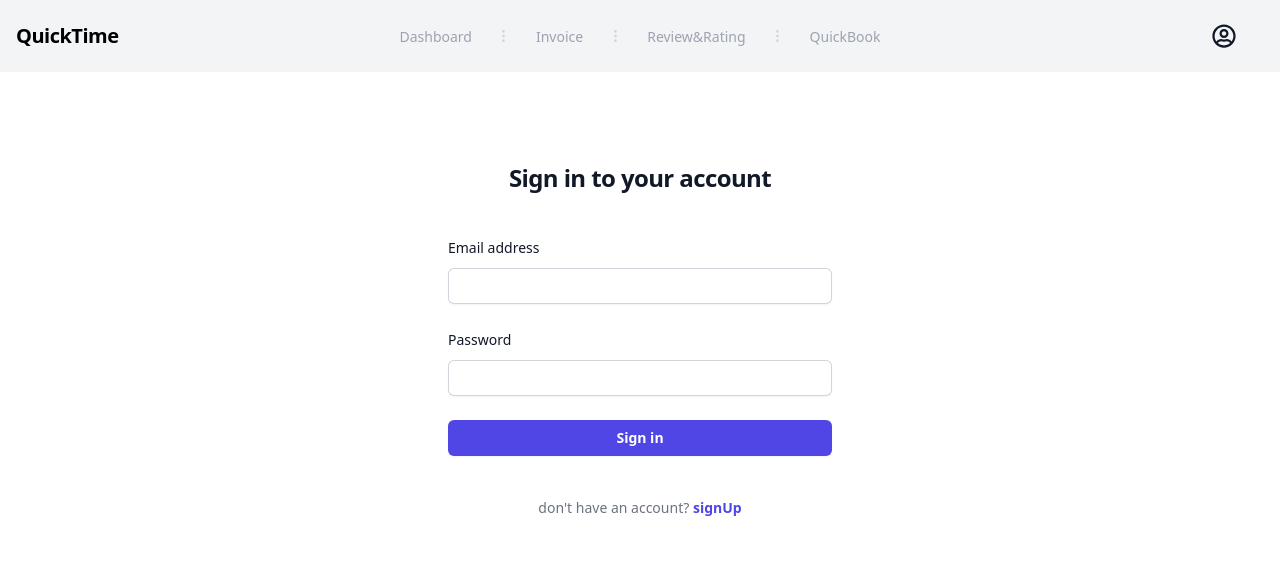
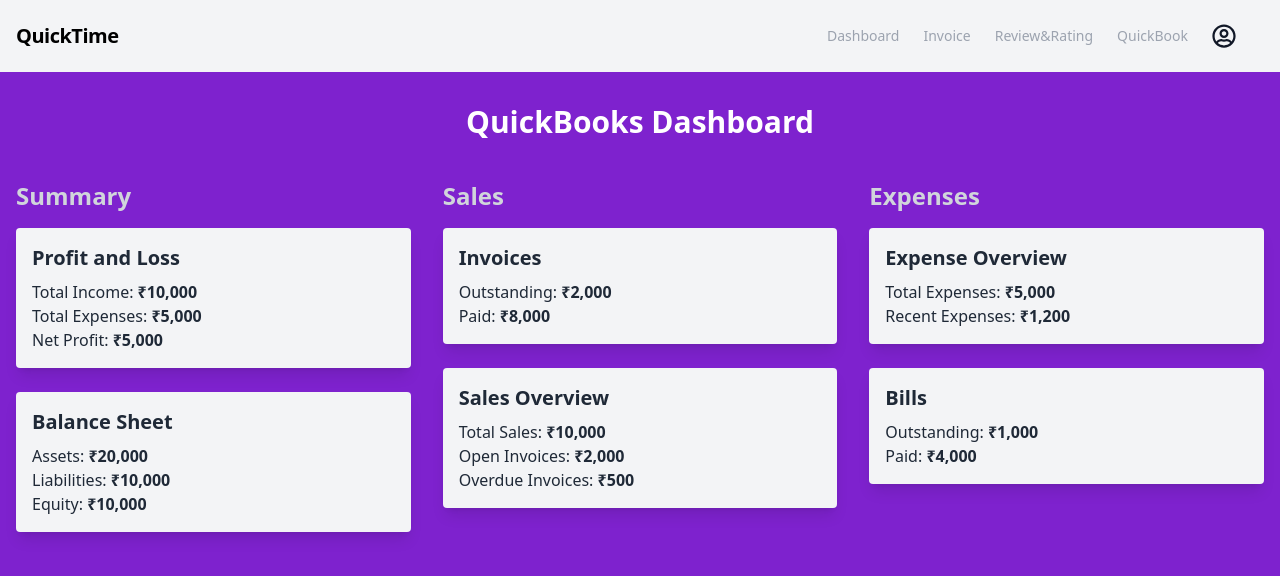
Before and after one commit to Satyajit-Sahoo45/GSI-NEXT, a React (Create React App) app: page / in a window 1280 px wide. Shown: the top 576 px of the page. Built offline with nearby package versions, Linux system fonts and the light colour scheme; no server answers; sample sign-in values are in the browser's storage; the HTML template or start-up script is replaced by a standard one.

Commit message:
fix allignment

```diff
--- a/src/App.jsx
+++ b/src/App.jsx
@@ -16,7 +16,7 @@
       <Router>
         <Navbar />
         <Routes>
-          <Route path="/" element={<Login />} />
+          <Route path="/" element={<AuthProvider><Dashboard /> </AuthProvider>} />
           <Route path="/login" element={<Login />} />
           <Route path="/signup" element={<Signup />} />
           <Route path="/admin/dashboard" element={<AuthProvider><Dashboard /> </AuthProvider>} />
--- a/src/Components/Navbar/Navbar.jsx
+++ b/src/Components/Navbar/Navbar.jsx
@@ -1,64 +1,57 @@
-import React from 'react'
-import SessionProvider from '../../Provider/SessionProvider';
+import React, { useState } from 'react';
 import { Link } from 'react-router-dom';
 import { FaRegUserCircle } from "react-icons/fa";
-
+import SessionProvider from '../../Provider/SessionProvider';
 
 const Navbar = () => {
     const { currentUser, loading } = SessionProvider();
+    const [isOpen, setIsOpen] = useState(false);
 
+    const toggleMenu = () => {
+        setIsOpen(!isOpen);
+    };
 
     return (
         <nav className="relative px-4 py-4 flex justify-between items-center bg-gray-100">
+            <div className='sm:w-full sm:flex sm:justify-between'>
                 <div className="flex items-center flex-shrink-0 text-black mr-6">
                     <span className="font-semibold text-xl tracking-tight">QuickTime</span>
                 </div>
                 <div className="lg:hidden">
-                <button className="navbar-burger flex items-center text-blue-600 p-3">
+                    <button onClick={toggleMenu} className="flex items-center text-blue-600 p-3">
                         <svg className="block h-4 w-4 fill-current" viewBox="0 0 20 20" xmlns="http://www.w3.org/2000/svg">
-                        <title>Mobile menu</title>
                             <path d="M0 3h20v2H0V3zm0 6h20v2H0V9zm0 6h20v2H0v-2z"></path>
                         </svg>
                     </button>
                 </div>
-            <ul className="hidden absolute top-1/2 left-1/2 transform -translate-y-1/2 -translate-x-1/2 lg:mx-auto lg:flex lg:items-center lg:w-auto lg:space-x-6">
-                <li><a className="text-sm text-gray-400 hover:text-gray-500" href="/admin/dashboard">Dashboard</a></li>
-                <li className="text-gray-300">
-                    <svg xmlns="http://www.w3.org/2000/svg" fill="none" stroke="currentColor" className="w-4 h-4 current-fill" viewBox="0 0 24 24">
-                        <path stroke-linecap="round" stroke-linejoin="round" stroke-width="2" d="M12 5v0m0 7v0m0 7v0m0-13a1 1 0 110-2 1 1 0 010 2zm0 7a1 1 0 110-2 1 1 0 010 2zm0 7a1 1 0 110-2 1 1 0 010 2z" />
-                    </svg>
-                </li>
-                <li><a className="text-sm text-gray-400 hover:text-gray-500" href="/invoice">Invoice</a></li>
-                <li className="text-gray-300">
-                    <svg xmlns="http://www.w3.org/2000/svg" fill="none" stroke="currentColor" className="w-4 h-4 current-fill" viewBox="0 0 24 24">
-                        <path stroke-linecap="round" stroke-linejoin="round" stroke-width="2" d="M12 5v0m0 7v0m0 7v0m0-13a1 1 0 110-2 1 1 0 010 2zm0 7a1 1 0 110-2 1 1 0 010 2zm0 7a1 1 0 110-2 1 1 0 010 2z" />
-                    </svg>
-                </li>
-                <li><a className="text-sm text-gray-400 hover:text-gray-500" href="/ReviewandRating">Review&Rating</a></li>
-                <li className="text-gray-300">
-                    <svg xmlns="http://www.w3.org/2000/svg" fill="none" stroke="currentColor" className="w-4 h-4 current-fill" viewBox="0 0 24 24">
-                        <path stroke-linecap="round" stroke-linejoin="round" stroke-width="2" d="M12 5v0m0 7v0m0 7v0m0-13a1 1 0 110-2 1 1 0 010 2zm0 7a1 1 0 110-2 1 1 0 010 2zm0 7a1 1 0 110-2 1 1 0 010 2z" />
-                    </svg>
-                </li>
-                <li><a className="text-sm text-gray-400 hover:text-gray-500" href="/quickbook">QuickBook</a></li>
+            </div>
+            <ul className={`lg:flex lg:items-center lg:w-auto lg:space-x-6 ${isOpen ? 'block' : 'hidden'} absolute lg:relative top-full left-0 w-full lg:w-auto bg-gray-100 lg:bg-transparent`}>
+                <li><Link className="block lg:inline-block text-sm text-gray-400 hover:text-gray-500 px-4 py-2 lg:px-0" to="/admin/dashboard">Dashboard</Link></li>
+                <li><Link className="block lg:inline-block text-sm text-gray-400 hover:text-gray-500 px-4 py-2 lg:px-0" to="/invoice">Invoice</Link></li>
+                <li><Link className="block lg:inline-block text-sm text-gray-400 hover:text-gray-500 px-4 py-2 lg:px-0" to="/ReviewandRating">Review&Rating</Link></li>
+                <li><Link className="block lg:inline-block text-sm text-gray-400 hover:text-gray-500 px-4 py-2 lg:px-0" to="/quickbook">QuickBook</Link></li>
             </ul>
 
             {!loading && (
                 currentUser ? (
                     <div className="flex items-center">
-
-                        <Link to="/profile" className="hidden lg:inline-block py-2 px-6 hover:bg-gray-50 text-sm text-gray-900 font-bold rounded-xl transition duration-200"><FaRegUserCircle className="text-gray-900 text-2xl mr-1" /></Link>
+                        <Link to="/profile" className="hidden lg:inline-block py-2 px-6 hover:bg-gray-50 text-sm text-gray-900 font-bold rounded-xl transition duration-200">
+                            <FaRegUserCircle className="text-gray-900 text-2xl mr-1" />
+                        </Link>
                     </div>
                 ) : (
                     <div className="flex items-center">
-                        <Link to="/login" className="hidden lg:inline-block lg:ml-auto lg:mr-3 py-2 px-6 bg-gray-50 hover:bg-gray-100 text-sm text-gray-900 font-bold rounded-xl transition duration-200">Sign In</Link>
-                        <Link to="/signup" className="hidden lg:inline-block py-2 px-6 bg-blue-500 hover:bg-blue-600 text-sm text-white font-bold rounded-xl transition duration-200">Sign Up</Link>
+                        <Link to="/login" className="hidden min-w-max lg:inline-block lg:ml-auto lg:mr-3 py-2 px-6 text-sm text-gray-900 font-bold rounded-xl transition duration-200">
+                            Sign In
+                        </Link>
+                        <Link to="/signup" className="hidden min-w-max lg:inline-block py-2 px-4 bg-blue-500 hover:bg-blue-600 text-sm text-white font-bold rounded-xl transition duration-200">
+                            Sign Up
+                        </Link>
                     </div>
                 )
             )}
         </nav>
+    );
+};
 
-    )
-}
-
-export default Navbar
+export default Navbar;
--- a/src/Components/Profile/Profile.jsx
+++ b/src/Components/Profile/Profile.jsx
@@ -32,6 +32,8 @@
                         </div>
                     </div>
                     <div className="mt-10 flex flex-col">
+                        <span className="font-light text-gray-500">{currentUser?.username}</span>
+                        <span className="font-light text-gray-500">{currentUser?.phone}</span>
                         <span className="font-light text-gray-500">{currentUser?.email}</span>
                         <button
                             onClick={handleLogout}
--- a/src/Components/Rating/Rating.jsx
+++ b/src/Components/Rating/Rating.jsx
@@ -9,6 +9,7 @@
 } from "firebase/firestore";
 import { CiStar } from "react-icons/ci";
 import { db } from "../../util/db";
+import toast from "react-hot-toast";
 
 const ReviewAndRating = () => {
     const [username, setUsername] = useState("");
@@ -29,8 +30,9 @@
             });
             displayReviews();
             setShowWidget(false);
+            toast.success("Review Added 😊")
         } catch (error) {
-            console.error("Error adding review:", error);
+            toast.error("Error adding review:");
         }
     };
 
@@ -41,6 +43,7 @@
         querySnapshot.forEach((doc) => {
             reviewsData.push(doc.data());
         });
+        console.log(reviewsData, "reviewsData")
         setReviews(reviewsData);
     };
 
@@ -68,8 +71,7 @@
                                 {[1, 2, 3, 4, 5].map((num) => (
                                     <label key={num} onClick={() => setRating(num)}>
                                         <CiStar
-                                            className={`text-4xl cursor-pointer ${rating >= num ? "text-yellow-400" : "text-gray-800"
-                                                } hover:text-yellow-400 transition`}
+                                            className={`text-4xl cursor-pointer ${rating >= num ? "text-yellow-400" : "text-gray-800"} hover:text-yellow-400 transition`}
                                         />
                                     </label>
                                 ))}
```
Also changed, not shown: src/image/user.svg (added). Lines whose indentation alone changed are shown as unchanged.
